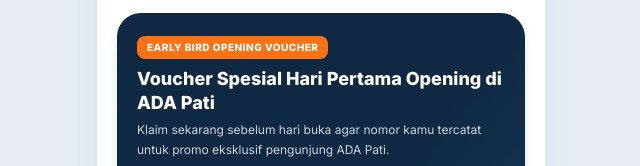
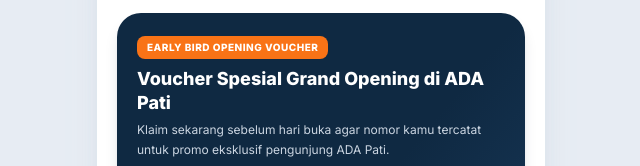
Before and after one commit to demon-code-slayer/whalefall-adapati-opening, a plain HTML site: page index.html in a window 1280 px wide. Shown: the part 485-651 px from the top of the page, without its empty margins (319-959 px from the left). Drawn offline with nearby package versions, Linux system fonts and the light colour scheme.

Commit message:
Update contact and promotional information in index.html

```diff
--- a/index.html
+++ b/index.html
@@ -587,13 +587,13 @@
      */
     const SITE_CONFIG = {
       // Gunakan format internasional tanpa tanda '+' atau spasi (contoh: '6281234567890')
-      whatsappNumber: '6281234567890',
+      whatsappNumber: '6285210869559',
 
       // Link profil Instagram resmi Whalefall Coffee
-      instagramUrl: 'https://instagram.com/whalefallcoffee',
+      instagramUrl: 'https://www.instagram.com/whalefallcoffee/',
 
       // Judul & sub-teks kartu promo di halaman utama
-      promoHeadline: 'Voucher Spesial Hari Pertama Opening di ADA Pati',
+      promoHeadline: 'Voucher Spesial Grand Opening di ADA Pati',
       promoSubtext: 'Klaim sekarang sebelum hari buka agar nomor kamu tercatat untuk promo eksklusif pengunjung ADA Pati.',
 
       // Kode voucher yang muncul saat pengunjung menekan tombol klaim
```
